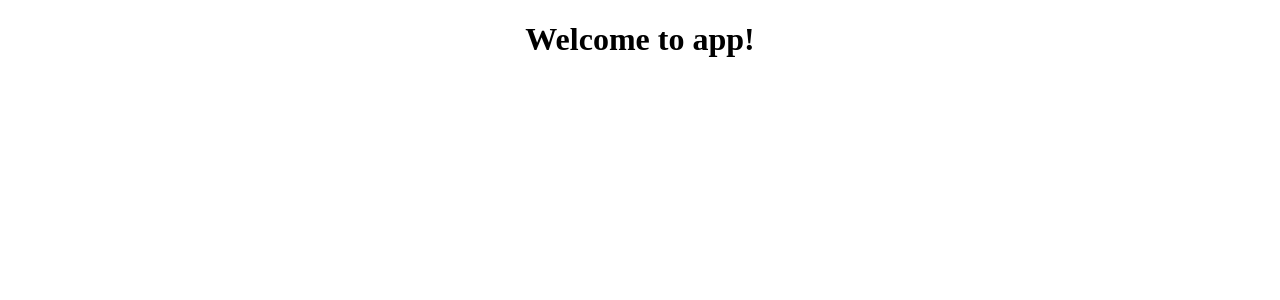
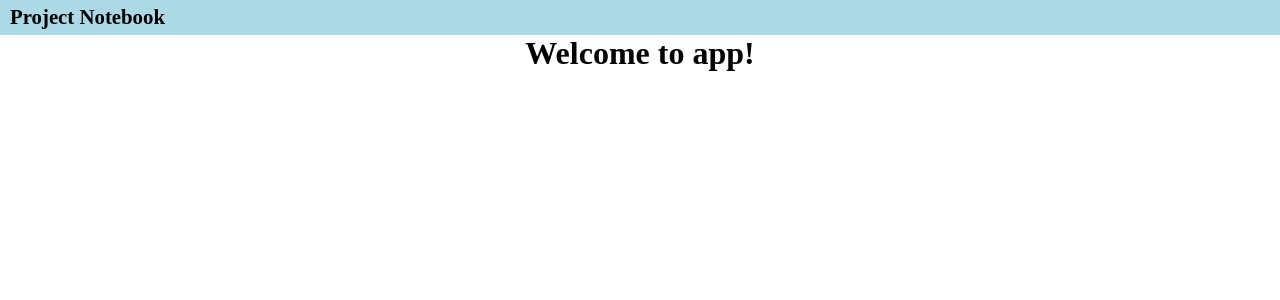
Before and after one commit to ltaylor2607/project-notebook, an Angular app: page / in a window 1280 px wide. Shown: the top 300 px of the page. Built offline with nearby package versions, Linux system fonts and the light colour scheme.

Commit message:
Feature: Added basic navbar

```diff
--- a/src/app/app.component.html
+++ b/src/app/app.component.html
@@ -1,3 +1,4 @@
+<app-header></app-header>
 <div style="text-align:center">
   <h1>
     Welcome to {{ title }}!
--- a/src/app/app.module.ts
+++ b/src/app/app.module.ts
@@ -6,10 +6,12 @@ import { AppComponent } from './app.component';
 
 import { ServiceWorkerModule } from '@angular/service-worker';
 import { environment } from '../environments/environment';
+import { HeaderComponent } from './header/header.component';
 
 @NgModule({
   declarations: [
-    AppComponent
+    AppComponent,
+    HeaderComponent
   ],
   imports: [
     BrowserModule,
--- /dev/null
+++ b/src/app/header/header.component.css
@@ -0,0 +1,34 @@
+.navbar {
+    background-color: lightblue;
+    width: 100%;
+    position: fixed;
+    top: 0;
+    height: 35px;
+}
+
+.brand {
+    font-weight: bold;
+    font-size: 1.3rem;
+    float: left;
+    line-height: 30px;
+    margin: 2px 10px;
+}
+
+.menu-icon {
+    float: right;
+    height: 20px;
+    width: 30px;
+    margin: 7px;
+    cursor: pointer;
+}
+
+.menu-icon img {
+    height: 100%;
+    width: 100%;
+}
+
+@media only screen and (min-width: 550px) {
+    .menu-icon {
+        display: none;
+    }
+}
--- /dev/null
+++ b/src/app/header/header.component.html
@@ -0,0 +1,8 @@
+<div class="navbar">
+  <div class="brand">
+    Project Notebook
+  </div>
+  <a class="menu-icon">
+    <img alt="menu" src="../../assets/menu.svg"/>
+  </a>
+</div>
--- /dev/null
+++ b/src/app/header/header.component.ts
@@ -0,0 +1,15 @@
+import { Component, OnInit } from '@angular/core';
+
+@Component({
+  selector: 'app-header',
+  templateUrl: './header.component.html',
+  styleUrls: ['./header.component.css']
+})
+export class HeaderComponent implements OnInit {
+
+  constructor() { }
+
+  ngOnInit() {
+  }
+
+}
--- a/src/styles.css
+++ b/src/styles.css
@@ -1,2 +1,6 @@
 /* Normalise css */
 @import '~normalize.css/normalize.css';
+
+body {
+    margin-top: 35px;
+}
```
Also changed, not shown: src/assets/menu.svg (added), 1 other file (tests, documents, lock files or other folders).
